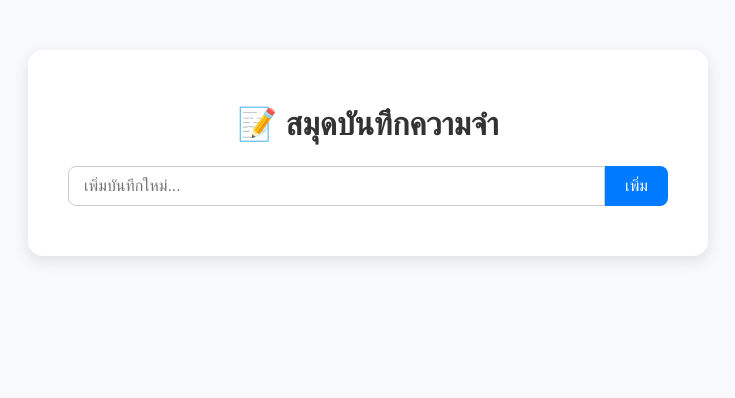
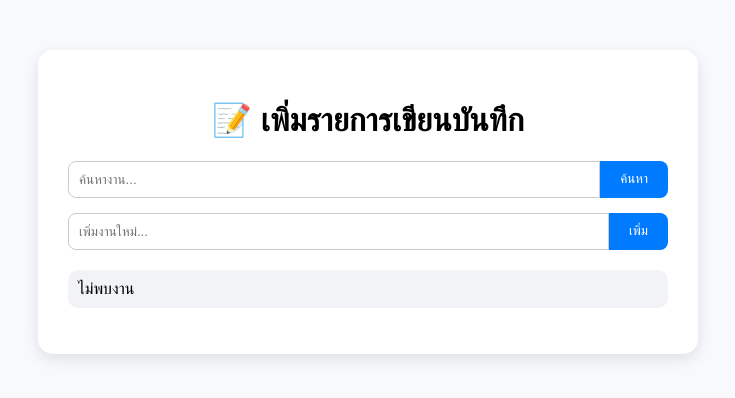
Before and after one commit to Mamamoo101/hw2, a PHP site: page / in a window 1280 px wide. Shown: the top 398 px of the page, without its empty margins (272-1007 px from the left). Run offline with PHP 8.4, Linux system fonts and the light colour scheme; data that the repository does not hold is empty.

Commit message:
Update index.php

```diff
--- a/src/index.php
+++ b/src/index.php
@@ -1,6 +1,12 @@
 <?php
 ob_start();
 include 'connect_db.php';
+
+// ค้นหา
+$search = '';
+if (isset($_GET['search'])) {
+    $search = $conn->real_escape_string($_GET['search']);
+}
 
 // เพิ่ม todo
 if ($_SERVER["REQUEST_METHOD"] == "POST" && isset($_POST['title'])) {
@@ -9,8 +15,15 @@ if ($_SERVER["REQUEST_METHOD"] == "POST" && isset($_POST['title'])) {
     header("Location: index.php");
     exit;
 }
-// ดึงรายการ todo ทั้งหมด
-$result = $conn->query("SELECT * FROM todos ORDER BY created_at DESC");
+
+// ดึงรายการ todo (กรองตาม search ถ้ามี)
+$sql = "SELECT * FROM todos";
+if ($search !== '') {
+    $sql .= " WHERE title LIKE '%$search%'";
+}
+$sql .= " ORDER BY created_at DESC";
+
+$result = $conn->query($sql);
 ?>
 
 <!DOCTYPE html>
@@ -18,116 +31,36 @@ $result = $conn->query("SELECT * FROM todos ORDER BY created_at DESC");
 <head>
 <meta charset="UTF-8">
 <meta name="viewport" content="width=device-width, initial-scale=1.0">
-    <title>สมุดบันทึกความจำ</title>
+<title>บันทึกส่วนตัว</title>
 <style>
-        /* ตั้งค่าพื้นฐาน */
-        body {
-            font-family: 'Segoe UI', Tahoma, Geneva, Verdana, sans-serif;
-            background-color: #f7f9fc;
-            margin: 0;
-            padding: 0;
-        }
-
-        .container {
-            max-width: 600px;
-            margin: 50px auto;
-            background: #fff;
-            padding: 30px 40px;
-            border-radius: 15px;
-            box-shadow: 0 5px 15px rgba(0,0,0,0.1);
-        }
-
-        h1 {
-            text-align: center;
-            color: #333;
-        }
-
-        form {
-            display: flex;
-            margin-bottom: 20px;
-        }
-
-        input[type="text"] {
-            flex: 1;
-            padding: 10px 15px;
-            font-size: 16px;
-            border: 1px solid #ccc;
-            border-radius: 8px 0 0 8px;
-            outline: none;
-            transition: border 0.3s;
-        }
-
-        input[type="text"]:focus {
-            border-color: #007BFF;
-        }
-
-        button {
-            padding: 10px 20px;
-            font-size: 16px;
-            border: none;
-            background-color: #007BFF;
-            color: white;
-            border-radius: 0 8px 8px 0;
-            cursor: pointer;
-            transition: background 0.3s;
-        }
-
-        button:hover {
-            background-color: #0056b3;
-        }
-
-        ul {
-            list-style: none;
-            padding: 0;
-        }
-
-        li {
-            display: flex;
-            justify-content: space-between;
-            align-items: center;
-            background-color: #f1f3f6;
-            margin-bottom: 10px;
-            padding: 10px 15px;
-            border-radius: 10px;
-            transition: background 0.2s;
-        }
-
-        li:hover {
-            background-color: #e2e6ea;
-        }
-
-        a {
-            text-decoration: none;
-            color: #007BFF;
-            margin-left: 10px;
-        }
-
-        a:hover {
-            text-decoration: underline;
-        }
-
-        @media (max-width: 500px) {
-            .container {
-                margin: 20px;
-                padding: 20px;
-            }
-
-            form {
-                flex-direction: column;
-            }
-
-            input[type="text"], button {
-                border-radius: 8px;
-                margin: 5px 0;
-            }
-        }
+/* โค้ด CSS แบบเดิม + ปรับ search bar */
+body { font-family: Arial, sans-serif; background: #f7f9fc; }
+.container { max-width: 600px; margin: 50px auto; background: #fff; padding: 30px; border-radius: 15px; box-shadow: 0 5px 15px rgba(0,0,0,0.1); }
+h1 { text-align: center; }
+form { display: flex; margin-bottom: 20px; }
+input[type="text"] { flex: 1; padding: 10px; border: 1px solid #ccc; border-radius: 8px 0 0 8px; outline: none; }
+button { padding: 10px 20px; border: none; background: #007BFF; color: #fff; border-radius: 0 8px 8px 0; cursor: pointer; }
+button:hover { background: #0056b3; }
+ul { list-style: none; padding: 0; }
+li { display: flex; justify-content: space-between; align-items: center; background: #f1f3f6; margin-bottom: 10px; padding: 10px; border-radius: 10px; }
+a { color: #007BFF; text-decoration: none; margin-left: 10px; }
+a:hover { text-decoration: underline; }
+.search-bar { margin-bottom: 15px; }
 </style>
 </head>
 <body>
 <div class="container">
-        <h1>📝 สมุดบันทึกความจำ</h1>
+    <h1>📝 เพิ่มรายการเขียนบันทึก</h1>
+
+    <!-- Search Form -->
+    <form method="get" class="search-bar">
+        <input type="text" name="search" placeholder="ค้นหางาน..." value="<?= htmlspecialchars($search) ?>">
+        <button type="submit">ค้นหา</button>
+    </form>
+
+    <!-- Add Todo Form -->
     <form method="post">
-            <input type="text" name="title" placeholder="เพิ่มบันทึกใหม่..." required>
+        <input type="text" name="title" placeholder="เพิ่มงานใหม่..." required>
         <button type="submit">เพิ่ม</button>
     </form>
 
@@ -141,6 +74,7 @@ $result = $conn->query("SELECT * FROM todos ORDER BY created_at DESC");
                 </span>
             </li>
         <?php endwhile; ?>
+        <?php if ($result->num_rows == 0) echo "<li>ไม่พบงาน</li>"; ?>
     </ul>
 </div>
 </body>
```
Lines whose indentation alone changed are shown as unchanged.
